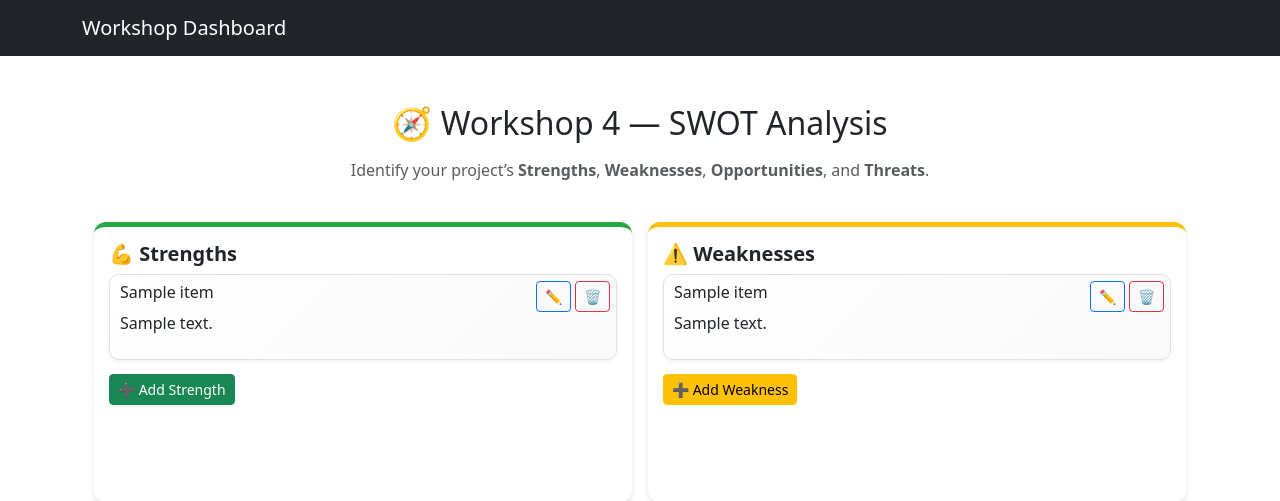
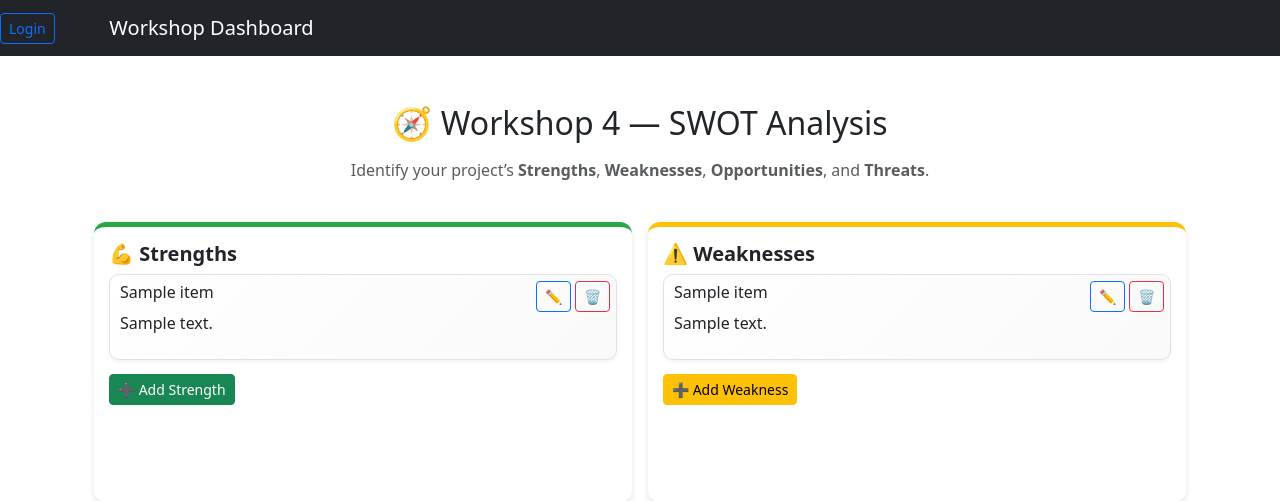
Before and after one commit to alireza-soleiman/LMS, a Django app: template workshops/templates/workshops/swot_analysis.html in a window 1280 px wide. Shown: the top 501 px of the page. Run offline with Django 5.2, Linux system fonts and the light colour scheme; the template is opened without the code that fills it: most values are stand-ins (such as "Sample title", 1, 10 or a date in 2020).

Commit message:
edit user dashboard

```diff
--- a/templates/base.html
+++ b/templates/base.html
@@ -10,6 +10,13 @@
 </head>
 <body>
   <nav class="navbar navbar-expand-lg navbar-dark bg-dark mb-4">
+      {% if user.is_authenticated %}
+  <span class="me-2 text-muted">👋 {{ user.username }}</span>
+  <a href="{% url 'logout' %}" class="btn btn-outline-danger btn-sm">Logout</a>
+{% else %}
+  <a href="{% url 'login' %}" class="btn btn-outline-primary btn-sm">Login</a>
+{% endif %}
+
     <div class="container">
       <a class="navbar-brand" href="/workshops/">Workshop Dashboard</a>
     </div>
```
